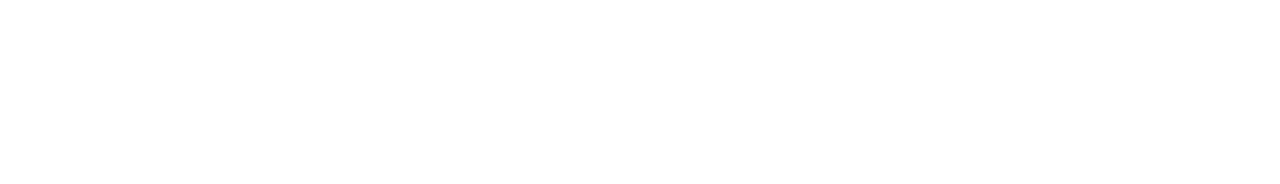
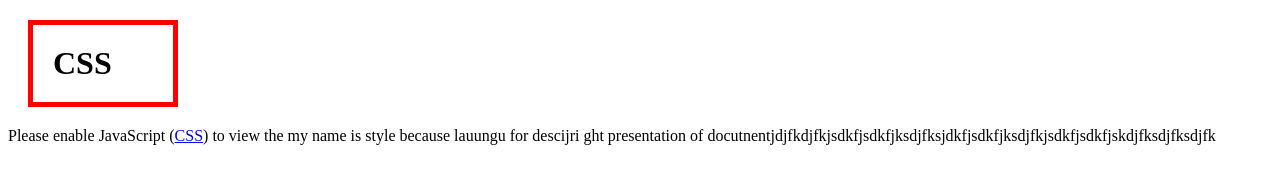
Before and after one commit to leedh0023/web1, a plain HTML site: page box.html in a window 1280 px wide. Drawn offline with Linux system fonts and the light colour scheme.

Commit message:
Update box.html

```diff
--- a/box.html
+++ b/box.html
@@ -4,6 +4,18 @@
   <meta charset="utf-8">
   <title></title>
   <style>
+    h1{
+      border:5px solid red;
+      padding:20px;
+      margin:20px;
+      display:block;
+      width:100px;
+    }
+   </style>
+</head>
+<body>
+<h1>CSS</h1>Please enable JavaScript (<a href="https://www.youtube.com/embed/MLjCVUspcDo?list=PLuHgQVnccGMAnWgUYiAW2cTzSBywFO75B">CSS</a>) to view the my name is style because lauungu for descijri ght presentation of docutnentjdjfkdjfkjsdkfjsdkfjksdjfksjdkfjsdkfjksdjfkjsdkfjsdkfjskdjfksdjfksdjfk
+  <!--
     /*
     block level element
     */
@@ -11,17 +23,22 @@
       border-width:5px;
       border-color:red;
       border-style:solid;
+      display:inline or none or bolck;
     }
-    /*
+     /*
     inline element
     */
     a{
       border-width:5px;
       border-color:red;
       border-style:solid;
+      display:block
     }
-</head>
-<body>
-<h1>CSS</h1>Please enable JavaScript (<a href="https://www.youtube.com/embed/MLjCVUspcDo?list=PLuHgQVnccGMAnWgUYiAW2cTzSBywFO75B">CSS</a>) to view the my name is style because lauungu for descijri ght presentation of docutnentjdjfkdjfkjsdkfjsdkfjksdjfksjdkfjsdkfjksdjfkjsdkfjsdkfjskdjfksdjfksdjfk
+    <style>
+    h1, a{
+      border:5px solid red;
+    }
+   </style>
+  -->
 </body>
 </html>
```
